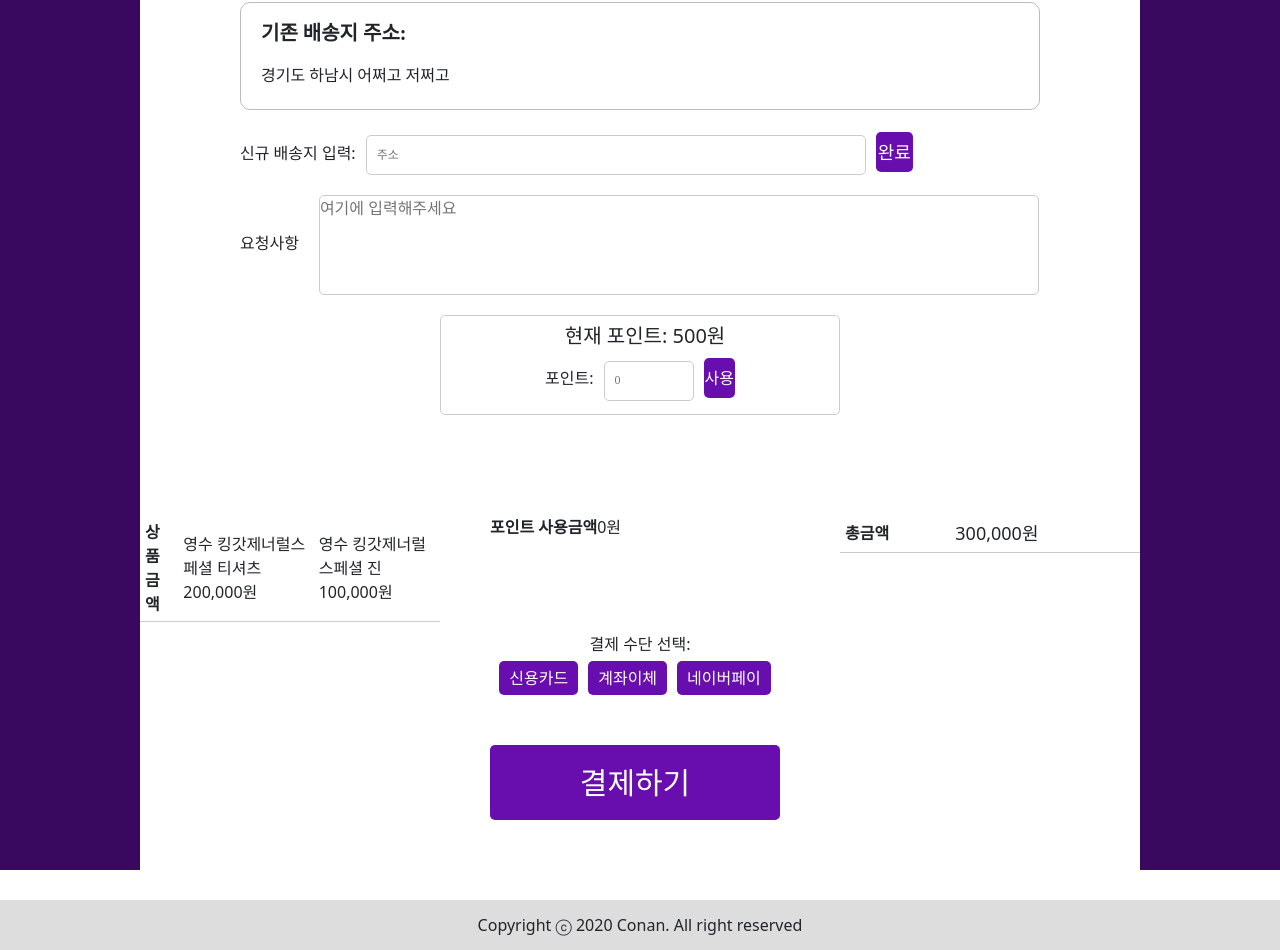
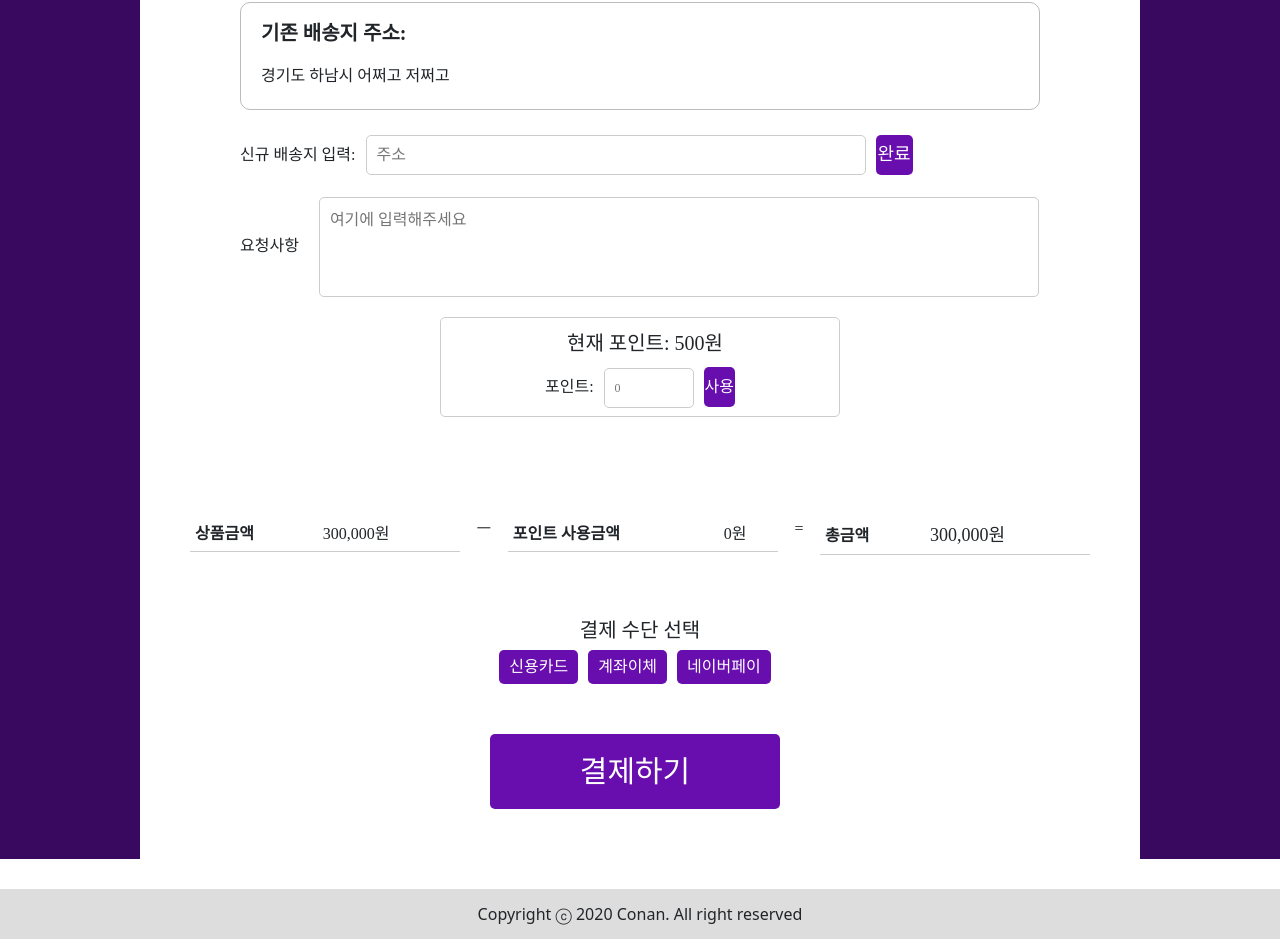
Before and after one commit to lukdown/vue-shopping, a Vue app: page /paymentpage in a window 1280 px wide. Shown: the part 697-1647 px from the top of the page. Built offline with nearby package versions, Linux system fonts and the light colour scheme.

Commit message:
이은빈

```diff
--- a/src/assets/css/admin/PaymentManageView.css
+++ b/src/assets/css/admin/PaymentManageView.css
@@ -2,6 +2,7 @@
     margin-left: 250px;
     width: 1500px;
     background-color: #ffffff;
+    font-family: "부크크 고딕";
 }
 
 .m-payment-all h1{
@@ -93,7 +94,7 @@
     min-width: 120px;
     min-height: 48px;
     line-height: 48px;
-    background-color: royalblue;
+    background-color: #3f0a2d;
     color: white;
     text-align: center;
 }
@@ -125,7 +126,7 @@
 
 .pagination a.on,
 .pagination a:hover {
-    background-color: royalblue;
+    background-color: #3f0a2d;
     font-weight: bold;
     color: white;
 }
@@ -165,7 +166,7 @@
     min-width: 120px;
     min-height: 48px;
     line-height: 48px;
-    background-color: royalblue;
+    background-color: #3f0a2d;
     color: white;
     text-align: center;
 }
--- a/src/assets/css/customer/PaymentPageView.css
+++ b/src/assets/css/customer/PaymentPageView.css
@@ -9,7 +9,7 @@
 }
 
 #u-payment-h1{
-    font-family: '바탕';
+    font-family: "리디바탕";
     font-size: 50px;
     text-align: center;
 }
@@ -48,7 +48,7 @@
 .u-payment-product-information {
     margin: auto;
     width: 800px;
-    font-family: "바탕";
+    font-family: "부크크 고딕";
     margin-bottom: 20px;
     border: 1px solid #bbbbbb;
     border-radius: 10px;
@@ -67,7 +67,7 @@
 #u-payment-delivery-org-address{
     margin: auto;
     width: 800px;
-    font-family: "바탕";
+    font-family: "부크크 고딕";
     margin-bottom: 20px;
     border: 1px solid #bbbbbb;
     border-radius: 10px;
@@ -87,6 +87,7 @@
 #u-payment-delivery-new-address label{
     margin-right: 10px;
     margin-bottom: 30px;
+    font-family: "부크크 고딕";
 }
 
 
@@ -96,6 +97,8 @@
     margin-top: 5px;
     border: 1px solid #ccc;
     border-radius: 5px;
+    font-family: "부크크 고딕";
+    font-size: 16px;
 }
 
 #u-payment-new-address{
@@ -118,6 +121,7 @@
     cursor: pointer;
     font-size: 18px;
     margin: 0px 0px 0px 10px;
+    font-family: "부크크 고딕";
 }
 
 #u-payment-delivery-new-address button:hover{
@@ -131,6 +135,7 @@
 
 .u-payment-request-class label{
     margin-right: 20px;
+    font-family: "부크크 고딕";
 }
 
 .u-payment-request-class textarea{
@@ -140,6 +145,8 @@
     border: 1px solid #ccc;
     border-radius: 5px;
     vertical-align:middle;
+    font-family: "부크크 고딕";
+    padding: 10px 0px 10px 10px;
 }
 
 
@@ -147,6 +154,7 @@
 /*받는 분 연락처*/
 #u-payment-phone{
     margin: 5px 0px 10px 100px;
+    font-family: "부크크 고딕";
 }
 
 #u-payment-phone label{
@@ -172,10 +180,11 @@
     border-radius: 5px;
     margin: 20px 0px 0px 300px;
     text-align: center;
+    font-family: "부크크 고딕";
 }
 
 #u-payment-point p {
-    margin: 5px 0px 5px 10px;
+    margin: 10px 0px 5px 10px;
     font-size: 20px;
 }
 
@@ -205,11 +214,13 @@
 /*총 금액*/
 #u-payment-total-price label {
     font-weight: bold;
+    font-family: "부크크 고딕";
 }
 
 #u-payment-total-price #u-total-price {
     font-size: 20px;
     color: #333;
+    font-family: "부크크 고딕";
 }
 
 
@@ -219,7 +230,8 @@
 .u-payment-total-price-all {
     display: flex;
     justify-content: space-between;
-    margin: 100px 0px 0px 0px;
+    margin: 100px 50px 0px 50px;
+    font-family: "부크크 고딕";
 }
 
 #u-payment-product{
@@ -257,11 +269,14 @@
 /*결제 수단 선택*/
 .u-payment-method-button{
     text-align: center;
+    font-family: "부크크 고딕";
+    margin-top: 50px;
 }
 
 .u-payment-method-button label {
     display: block;
     margin-bottom: 5px;
+    font-size: 20px;
 }
 
 .u-payment-method-button button {
@@ -272,10 +287,11 @@
     color: #fff;
     cursor: pointer;
     margin-right: 10px;
+    font-family: "부크크 고딕";
 }
 
 .u-payment-method-button button:hover {
-    background-color: rgb(86, 87, 23);
+    background-color: #a15bd6;
 }
 
 #payment-final-button {
@@ -289,6 +305,7 @@
     cursor: pointer;
     font-size: 30px;
     margin: 50px 0px 50px 350px;
+    font-family: "부크크 고딕";
 }
 
 #payment-final-button:hover {
--- a/src/views/customer/PaymentPage/PaymentPageView.vue
+++ b/src/views/customer/PaymentPage/PaymentPageView.vue
@@ -75,7 +75,7 @@
                         <!-- 포인트 -->
                         <div id="u-payment-point">
                             <p>현재 포인트: 500원</p>
-                            <label for="point">포인트: </label>
+                            <label for="u-payment-point-push">포인트: </label>
                             <input type="text" name="point" id="u-payment-point-push" placeholder="0">
                             <button id="u-payment-point-button">사용</button>
                         </div>
@@ -87,14 +87,16 @@
                                     <tbody>
                                         <tr id="u-payment-product">
                                             <th id="u-payment-product-price">상품금액</th>
-                                            <td><span>영수 킹갓제너럴스페셜 티셔츠</span>200,000<span>원</span></td>
-                                            <td><span>영수 킹갓제너럴스페셜 진</span>100,000<span>원</span></td>
+                                            <td>300,000<span>원</span></td>
                                         </tr>
                                     </tbody>
                                 </table>
                             </div>
+                            <div>
+                                <p>ㅡ</p>
+                            </div>
                             <div class="u-payment-total-price">
-                                <table class="table_price">
+                                <table class="u-table_price">
                                     <tbody>
                                         <tr>
                                             <th>포인트 사용금액</th>
@@ -102,6 +104,9 @@
                                         </tr>
                                     </tbody>
                                 </table>
+                            </div>
+                            <div>
+                                <p>=</p>
                             </div>
                             <div class="u-payment-total-price">
                                 <table class="u-table_price">
@@ -118,7 +123,7 @@
 
                         <!-- 결제 방법 영역-->
                         <div class="u-payment-method-button">
-                            <label for="payment-method">결제 수단 선택:</label>
+                            <label for="payment-method">결제 수단 선택</label>
                             <button type="button" id="payment-method-button">신용카드</button>
                             <button type="button" id="bank-transfer-button">계좌이체</button>
                             <button type="button" id="paypal-button">네이버페이</button>
```
